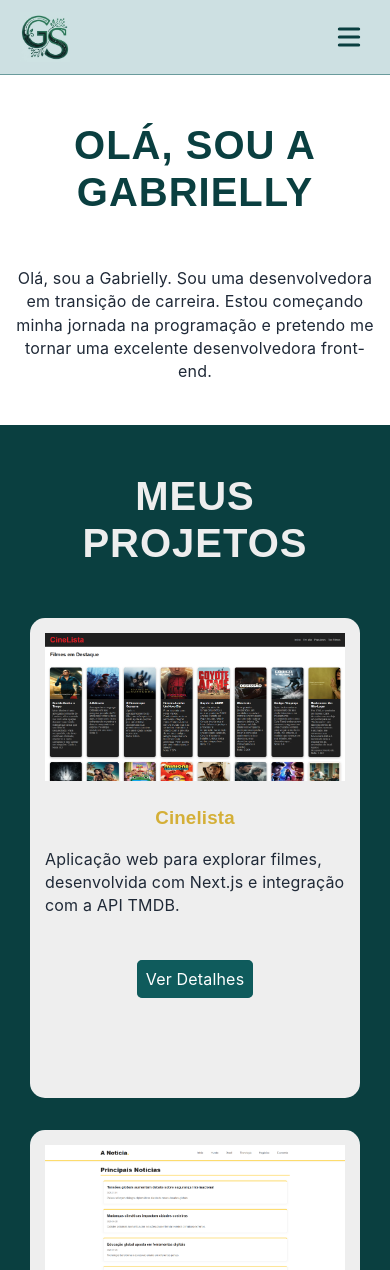
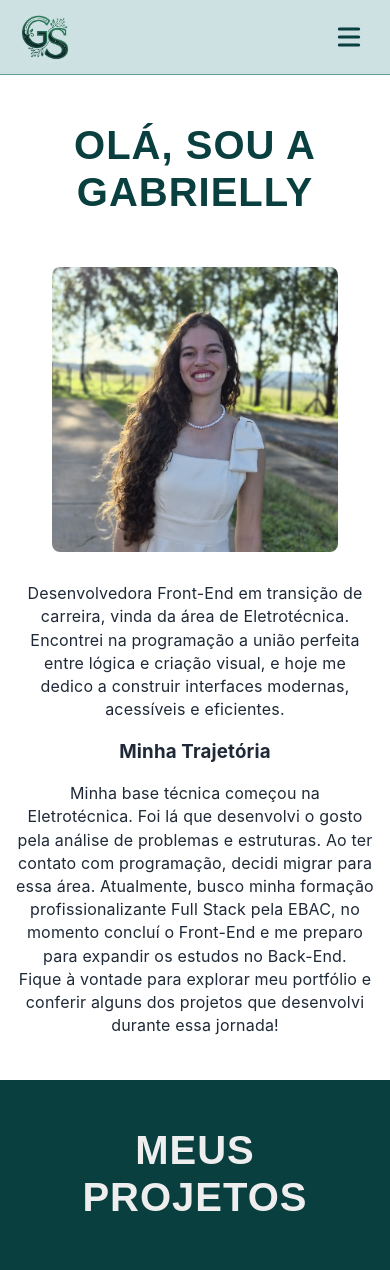
Before and after one commit to gabriellysaless/portifolio, a React (Vite) app: page / in a window 390 px wide. Shown: the top 1270 px of the page. Built offline with nearby package versions, Linux system fonts and the light colour scheme; no server answers.

Commit message:
style: sobre atualizado com foto e descrição estruturada

```diff
--- /dev/null
+++ b/src/pages/Home/sections/Sobre/Sobre.module.css
@@ -0,0 +1,26 @@
+.sobre {
+    display: grid;
+    grid-template-columns: 1fr 2fr; /* Foto ocupa 1 parte (1/3), Texto ocupa 2 partes (2/3) */
+    gap: 2rem; /* Espaçamento entre o texto e a foto */
+    align-items: center; /* Centraliza verticalmente se quiser */
+}
+
+/* Garante que a foto respeite a coluna sem estourar o layout */
+.sobre__imagem img {
+  width: 100%;
+  height: auto;
+  border-radius: 8px;
+}
+
+@media (max-width: 768px) {
+    .sobre {
+        display: flex;
+        flex-direction: column;
+        gap: 1.5rem;
+    }
+    .sobre__imagem img {
+        width: 80%;
+        height: auto;
+        border-radius: 8px;
+    }
+}
--- a/src/pages/Home/sections/Sobre/index.jsx
+++ b/src/pages/Home/sections/Sobre/index.jsx
@@ -1,9 +1,27 @@
 import Section from '../../../../components/Section';
+import styles from './Sobre.module.css';
+import perfil from '../../../../assets/perfil.jpg'
 
 export default function Sobre() {
     return(
         <Section id={"sobre"} title={"Olá, sou a Gabrielly"}>
-            <p>Olá, sou a Gabrielly. Sou uma desenvolvedora em transição de carreira. Estou começando minha jornada na programação e pretendo me tornar uma excelente desenvolvedora front-end.</p>
+            <div className={styles.sobre}>
+                <div className={styles.sobre__imagem}>
+                    <img src={perfil} alt="Foto de perfil" />
+                </div>
+                <div className={styles.sobre__texto}>
+                    <p>
+                        Desenvolvedora Front-End em transição de carreira, vinda da área de Eletrotécnica. Encontrei na programação a união perfeita entre lógica e criação visual, e hoje me dedico a construir interfaces modernas, acessíveis e eficientes.
+                    </p>
+                    <h3>Minha Trajetória</h3>
+                    <p>
+                        Minha base técnica começou na Eletrotécnica. Foi lá que desenvolvi o gosto pela análise de problemas e estruturas. Ao ter contato com programação, decidi migrar para essa área. Atualmente, busco minha formação profissionalizante Full Stack pela EBAC, no momento concluí o Front-End e me preparo para expandir os estudos no Back-End.
+                    </p>
+                    <p>
+                        Fique à vontade para explorar meu portfólio e conferir alguns dos projetos que desenvolvi durante essa jornada!
+                    </p>
+                </div>
+            </div>
         </Section>
     )
 }
```
Also changed, not shown: src/assets/perfil.jpg (added).
